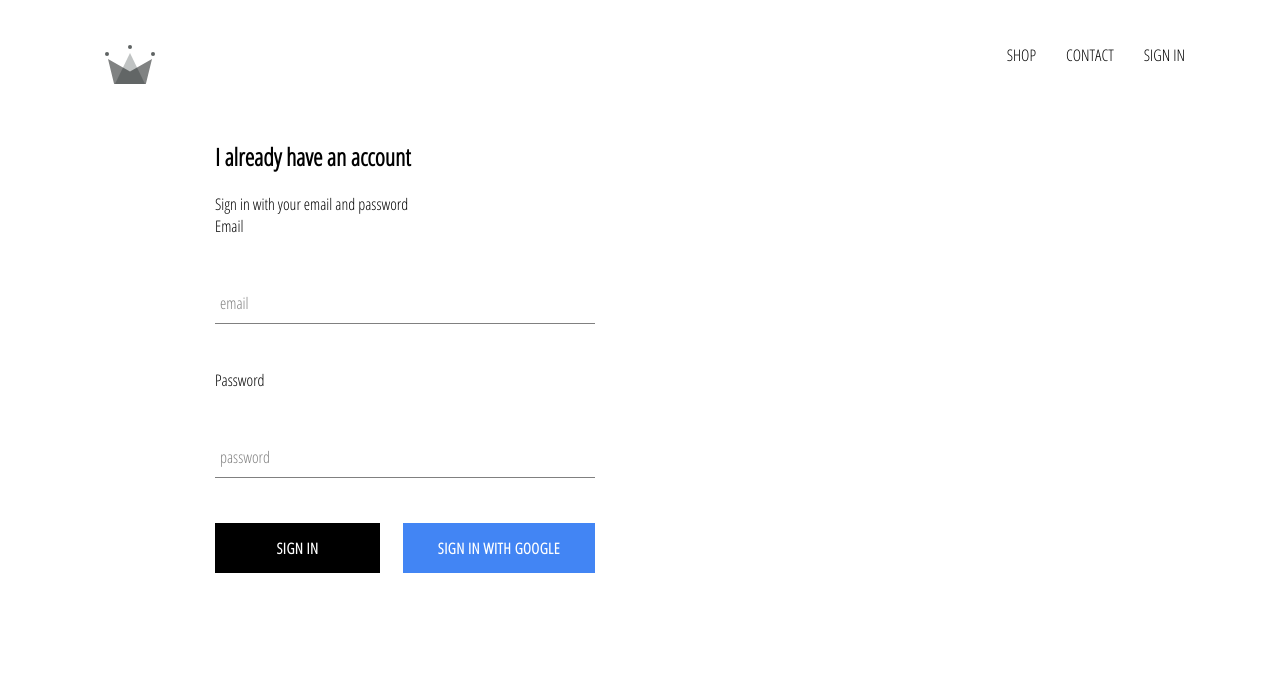
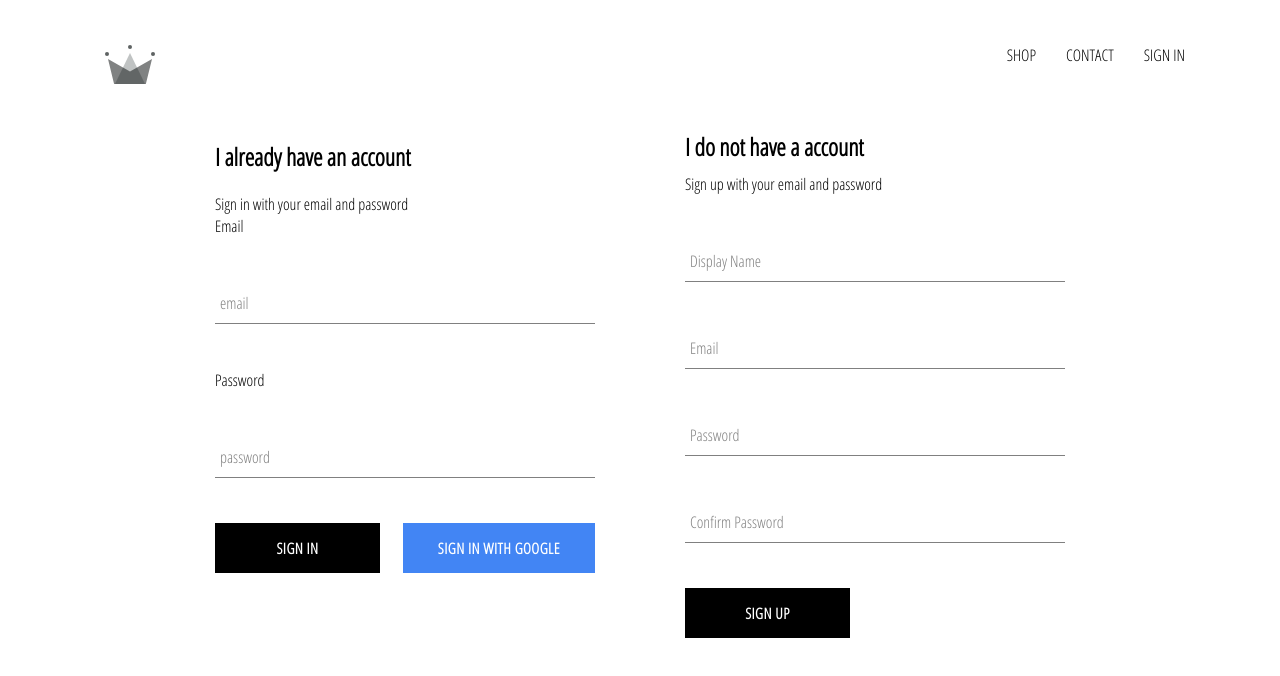
Before and after one commit to stdiohakacy/e-commerce-reactJS, a React (Create React App) app: page /signin in a window 1280 px wide. Shown: the top 676 px of the page. Built offline with nearby package versions, Linux system fonts and the light colour scheme; no server answers.

Commit message:
Storing User Data In Our App

```diff
--- a/src/App.js
+++ b/src/App.js
@@ -15,12 +15,22 @@
         }
     }
 
-    unsupcribeFromAuth = null
+    unsubcribeFromAuth = null
 
     componentDidMount() {
-        this.unsupcribeFromAuth = auth.onAuthStateChanged(user => {
-            // this.setState({ currentUser: user })
-            createUserProfileDocument(user)
+        auth.onAuthStateChanged(async userAuth => {
+            if(userAuth) {
+                const userRef = await createUserProfileDocument(userAuth)
+                userRef.onSnapshot(snapShot => {
+                    this.setState({
+                        currentUser: {
+                            id: snapShot.id,
+                            ...snapShot.data()
+                        }
+                    })
+                })
+            }
+            this.setState({ currentUser: userAuth })
         })
     }
 
--- /dev/null
+++ b/src/components/sign-up/sign-up.component.jsx
@@ -0,0 +1,91 @@
+import React, { Component } from 'react'
+import { CustomButton } from '../custom-button/custom-button.component'
+import { FormInput } from '../form-input/form-input.component'
+import { auth, createUserProfileDocument } from '../../firebase/firebase.util'
+import './sign-up.styles.scss'
+
+export class SignUp extends Component {
+    constructor() {
+        super()
+        this.state = {
+            displayName: '',
+            email: '',
+            password: '',
+            confirmPassword: ''
+        }
+    }
+
+    handleSubmit = async event => {
+        event.preventDefault()
+        const { displayName, email, password, confirmPassword } = this.state
+        if (password !== confirmPassword) {
+            alert(`Passwords dont match`)
+            return
+        }
+
+        try {
+            const { user } = await auth.createUserWithEmailAndPassword({ email, password })
+
+            await createUserProfileDocument(user, { displayName })
+
+            this.setState({
+                displayName: '',
+                email: '',
+                password: '',
+                confirmPassword: ''
+            })
+        } catch (error) {
+            console.error(error)
+        }
+    }
+
+    handleChange = event => {
+        const { name, value } = event.target
+        this.setState({[name] : value})
+    }
+
+    render() {
+        const { displayName, email, password, confirmPassword } = this.state
+        return (
+            <div className='sign-up'>
+                <h2 className='title'>I do not have a account</h2>
+                <span>Sign up with your email and password</span>
+                <form className='sign-up-form' onSubmit={this.handleSubmit}>
+                    <FormInput
+                        type='text'
+                        name='displayName'
+                        label='Display Name'
+                        value={displayName}
+                        onChange={this.handleChange}
+                        required
+                    />
+                    <FormInput
+                        type='email'
+                        name='email'
+                        label='Email'
+                        value={email}
+                        onChange={this.handleChange}
+                        required
+                    />
+                    <FormInput
+                        type='password'
+                        name='password'
+                        label='Password'
+                        value={password}
+                        onChange={this.handleChange}
+                        required
+                    />
+                    <FormInput
+                        type='password'
+                        name='confirmPassword'
+                        label='Confirm Password'
+                        value={confirmPassword}
+                        onChange={this.handleChange}
+                        required
+                    />
+                    <CustomButton type='submit'>SIGN UP</CustomButton>
+                </form>
+            </div>
+        )
+    }
+}
--- /dev/null
+++ b/src/components/sign-up/sign-up.styles.scss
@@ -0,0 +1,9 @@
+.sign-up {
+    display: flex;
+    flex-direction: column;
+    width: 380px;
+
+    .title {
+        margin: 10px 0;
+    }
+}
--- a/src/firebase/firebase.util.js
+++ b/src/firebase/firebase.util.js
@@ -24,6 +24,7 @@
 
 export const createUserProfileDocument = async (userAuth, additionalData) => {
     if(!userAuth) return
+
     const userRef = firestore.doc(`users/${userAuth.uid}`)
     const snapShot = await userRef.get()
     if(!snapShot.exists) {
@@ -42,4 +43,5 @@
             console.log(`Error Creating User`, error.message)
         }
     }
+    return userRef
 }
--- a/src/pages/signin-and-signup/signin-and-signup.component.jsx
+++ b/src/pages/signin-and-signup/signin-and-signup.component.jsx
@@ -1,10 +1,12 @@
 import React from 'react'
 import { SignIn } from '../../components/sign-in/sign-in.component'
+import { SignUp } from '../../components/sign-up/sign-up.component'
 import './signin-and-signup.styles.scss'
 
 const SignInAndSignUpPage = () => (
     <div className='sign-in-and-sign-up'>
         <SignIn />
+        <SignUp />
     </div>
 )
 
```
Also changed, not shown: src/components/sign-in/sign-in.component.jsx (line endings or trailing spaces), src/pages/signin-and-signup/signin-and-signup.styles.scss (line endings or trailing spaces), 1 other file (tests, documents, lock files or other folders).
